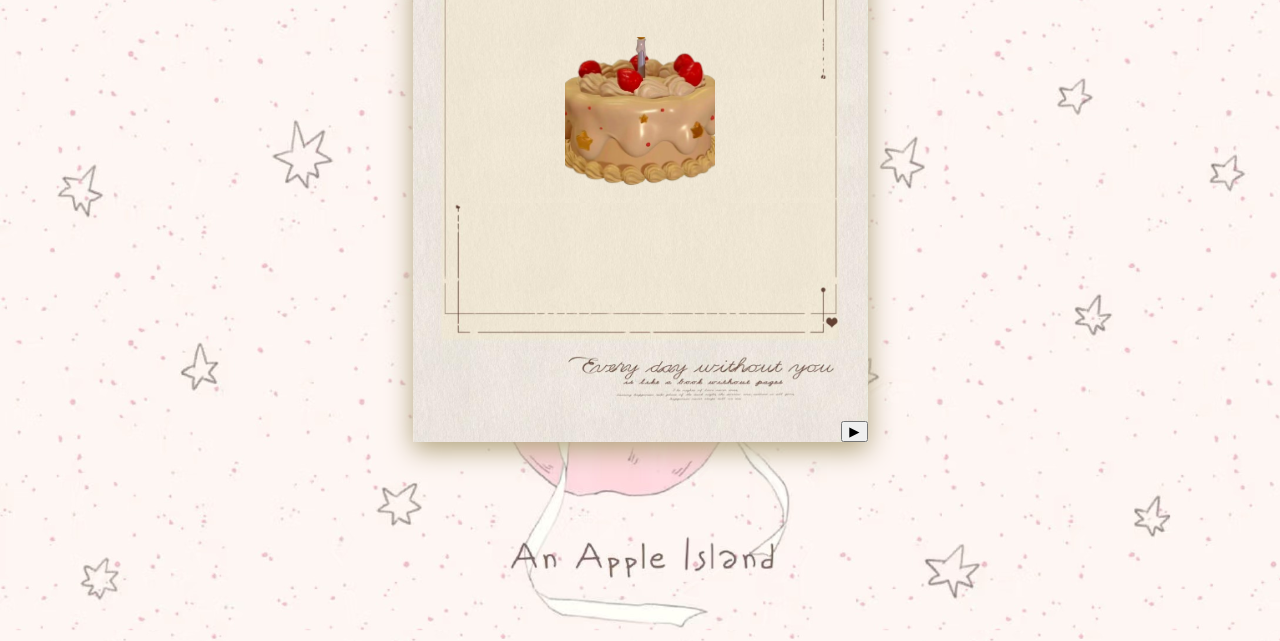
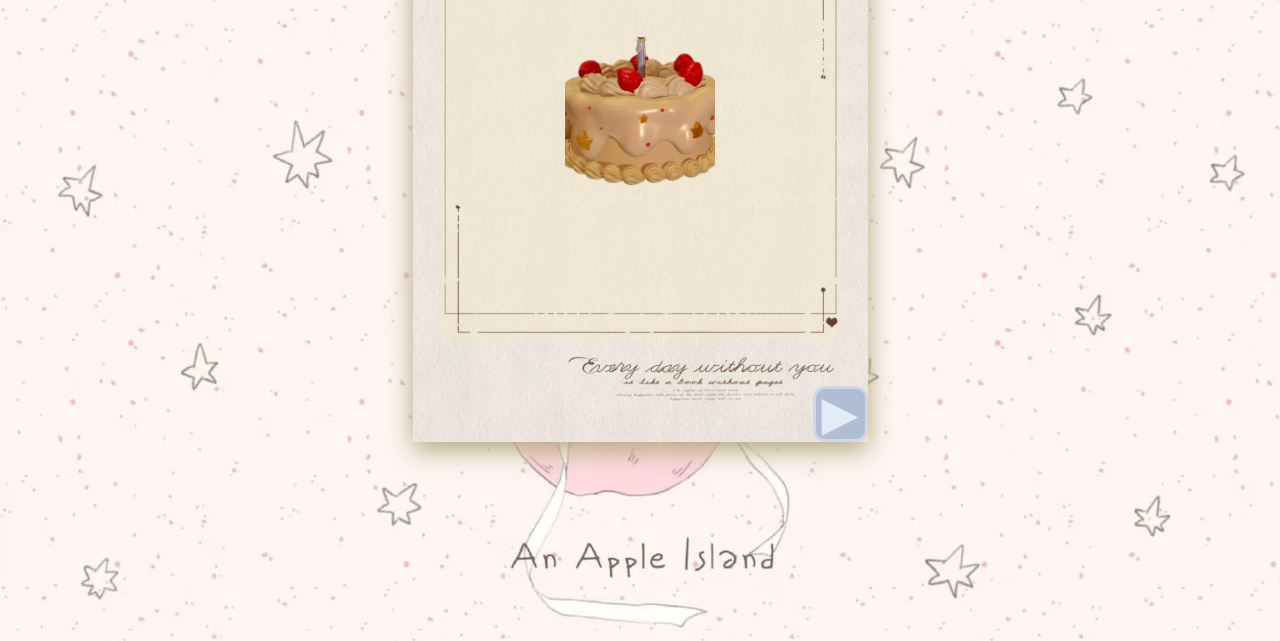
Before and after one commit to LussssSun/bday_douhua, a website: page index.html in a window 1280 px wide. Shown: the part 159-800 px from the top of the page. Drawn offline with Linux system fonts and the light colour scheme; a web font is replaced by a local one.

Commit message:
Update styles.css

```diff
--- a/styles.css
+++ b/styles.css
@@ -67,6 +67,14 @@
   position:absolute;
   bottom: 0;
   right: 0;
+  color: rgba(240, 248, 255, 0.788);
+  max-height: 1.3em;
+  max-width: 2em;
+  line-height: 1;
+  font-size: 3em;
+  background-color: rgba(167, 183, 211, 0.873);
+  border: 3px solid rgba(211, 217, 230, 0.942);
+  border-radius: 12px;
 }
 
 
```
